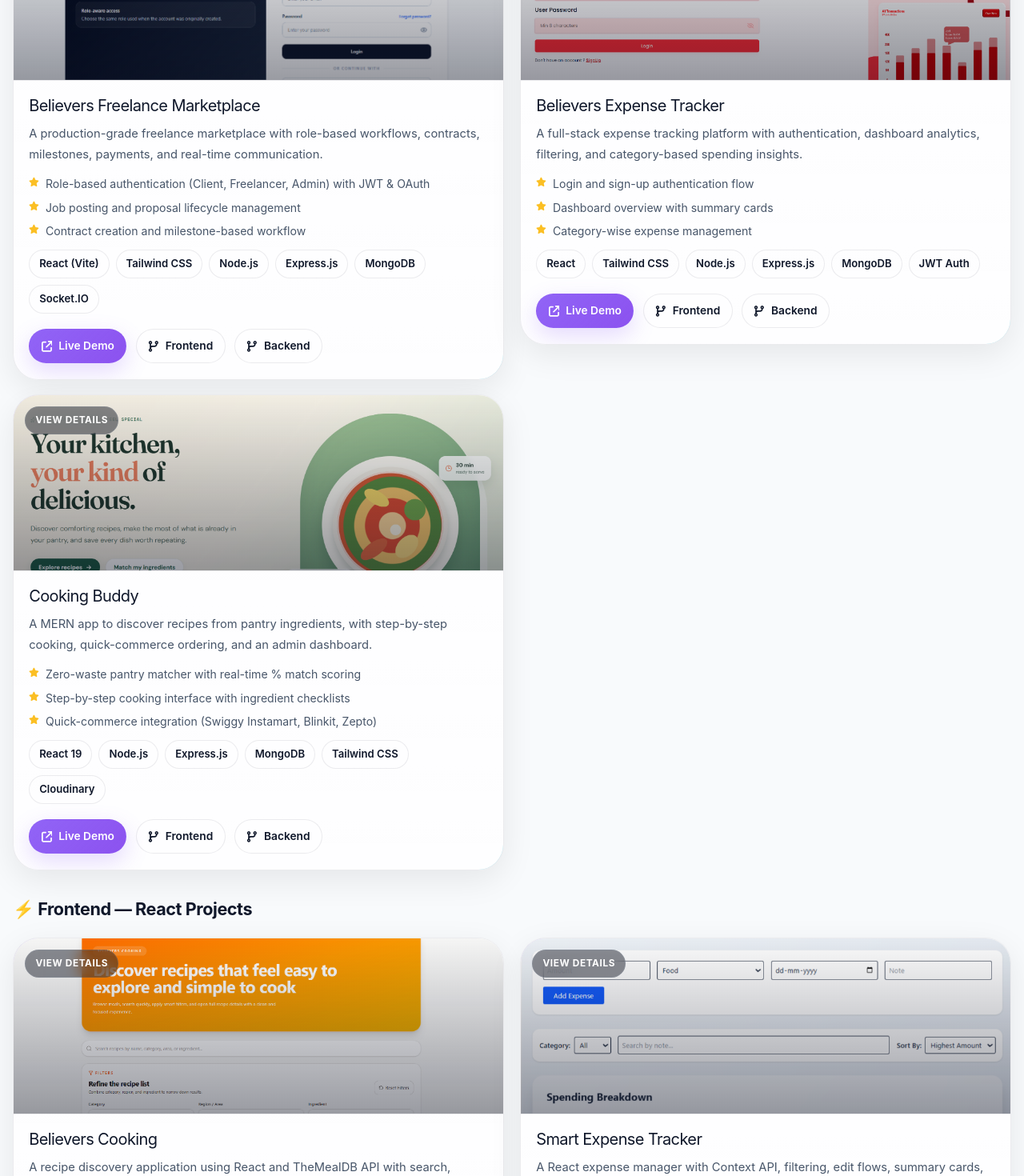
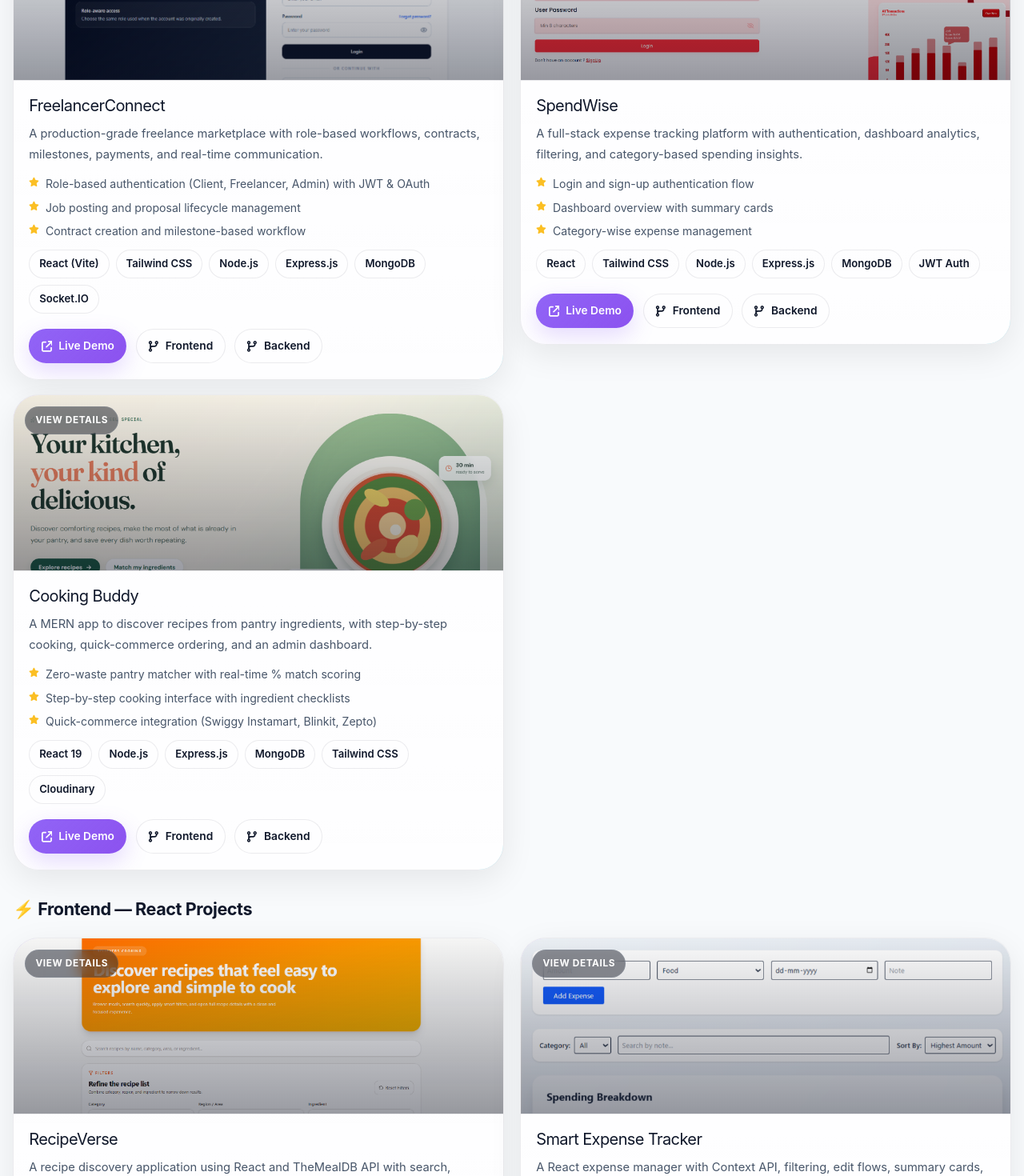
Before and after one commit to saiprasannaworks-droid/believers_portfolio, a React (Vite) app: page / in a window 1280 px wide. Shown: the part 2540-4010 px from the top of the page at 80% size. Built offline with nearby package versions, Linux system fonts and the light colour scheme; no server answers.

Commit message:
Brand Name change

```diff
--- a/src/data/projectsData.js
+++ b/src/data/projectsData.js
@@ -23,7 +23,7 @@ import expensetracker2 from "../assets/images/projects/expensetrackerReact/2.png
 const mernProjects = [
   {
     id: "believers-freelance-marketplace",
-    name: "Believers Freelance Marketplace",
+    name: "FreelancerConnect",
     shortDescription:
       "A production-grade freelance marketplace with role-based workflows, contracts, milestones, payments, and real-time communication.",
     detailedDescription:
@@ -53,19 +53,19 @@ const mernProjects = [
       gallery: [freelance1, freelance2],
     },
     links: {
-      live: "https://believersfreelancerapp.netlify.app/",
+      live: "https://freelancerconnect.netlify.app/login",
       github:
-        "https://github.com/saiprasannaworks-droid/Believers_freelancer_App/tree/main",
+        "https://github.com/saiprasannaworks-droid/FreelancerConnect",
       frontend:
-        "https://github.com/saiprasannaworks-droid/Believers_freelancer_App/tree/main/frontend/believers_freelancerApp",
+        "https://github.com/saiprasannaworks-droid/FreelancerConnect/tree/main/frontend/believers_freelancerApp",
       backend:
-        "https://github.com/saiprasannaworks-droid/Believers_freelancer_App/tree/main/backend",
+        "https://github.com/saiprasannaworks-droid/FreelancerConnect/tree/main/backend",
     },
   },
 
   {
     id: "believers-expense-tracker-fullstack",
-    name: "Believers Expense Tracker",
+    name: "SpendWise",
     shortDescription:
       "A full-stack expense tracking platform with authentication, dashboard analytics, filtering, and category-based spending insights.",
     detailedDescription:
@@ -92,13 +92,13 @@ const mernProjects = [
       gallery: [expense1, expense2],
     },
     links: {
-      live: "https://believersexpensetracker.netlify.app/",
+      live: "https://spendwise-webapp.netlify.app/login",
       github:
-        "https://github.com/saiprasannaworks-droid/Believers-Expense-Tracker",
+        "https://github.com/saiprasannaworks-droid/SpendWise",
       frontend:
-        "https://github.com/saiprasannaworks-droid/Believers-Expense-Tracker",
+        "https://github.com/saiprasannaworks-droid/SpendWise/tree/main/frontend",
       backend:
-        "https://github.com/saiprasannaworks-droid/Believers-Expense-Tracker",
+        "https://github.com/saiprasannaworks-droid/SpendWise/tree/main/backend",
     },
   },
 
@@ -145,7 +145,7 @@ const mernProjects = [
 const frontendProjects = [
   {
     id: "believers-cooking-frontend",
-    name: "Believers Cooking",
+    name: "RecipeVerse",
     shortDescription:
       "A recipe discovery application using React and TheMealDB API with search, filters, favorites, and detailed recipe views.",
     detailedDescription:
@@ -170,9 +170,9 @@ const frontendProjects = [
       gallery: [believersCooking1, believersCooking2],
     },
     links: {
-      live: "https://believerscookingapp.netlify.app/",
+      live: "https://recipeverseapp.netlify.app/",
       github:
-        "https://github.com/saiprasannaworks-droid/Believers_CookingApp",
+        "https://github.com/saiprasannaworks-droid/RecipeVerse",
     },
   },
 
```
